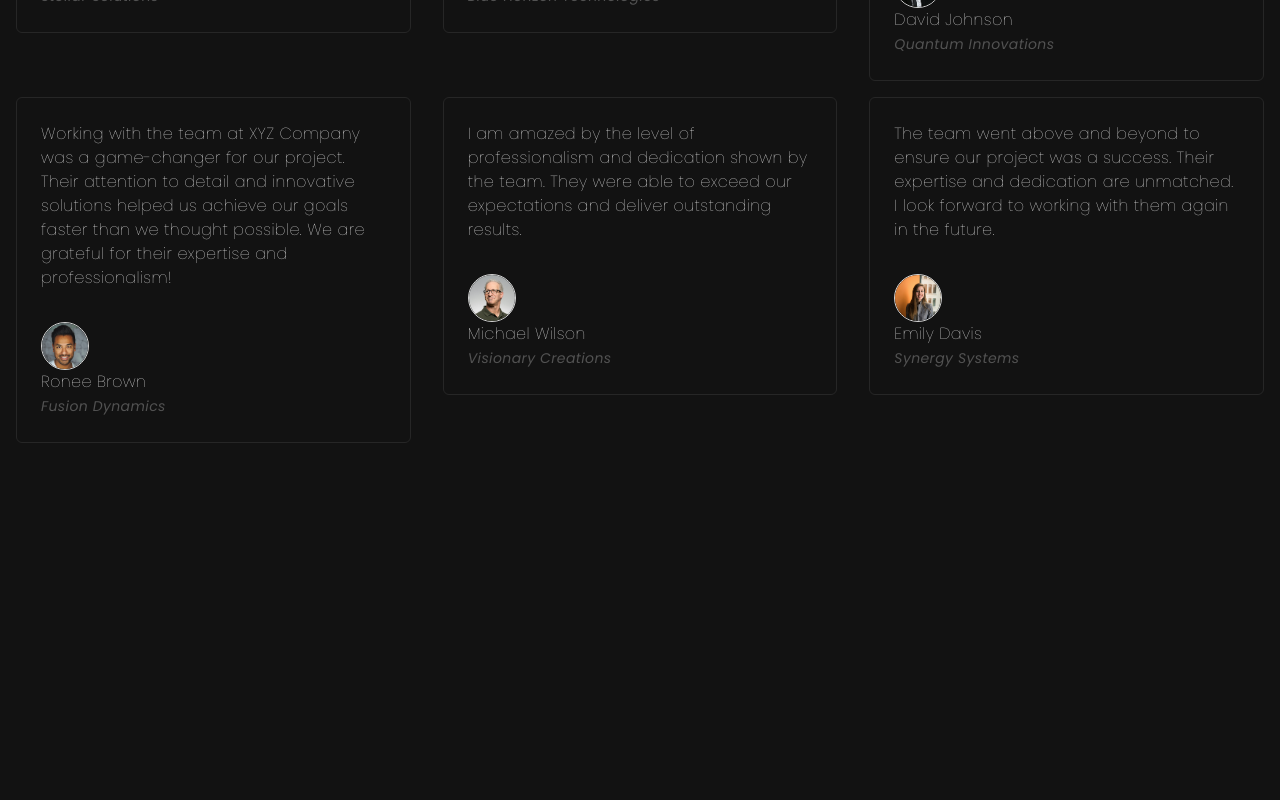
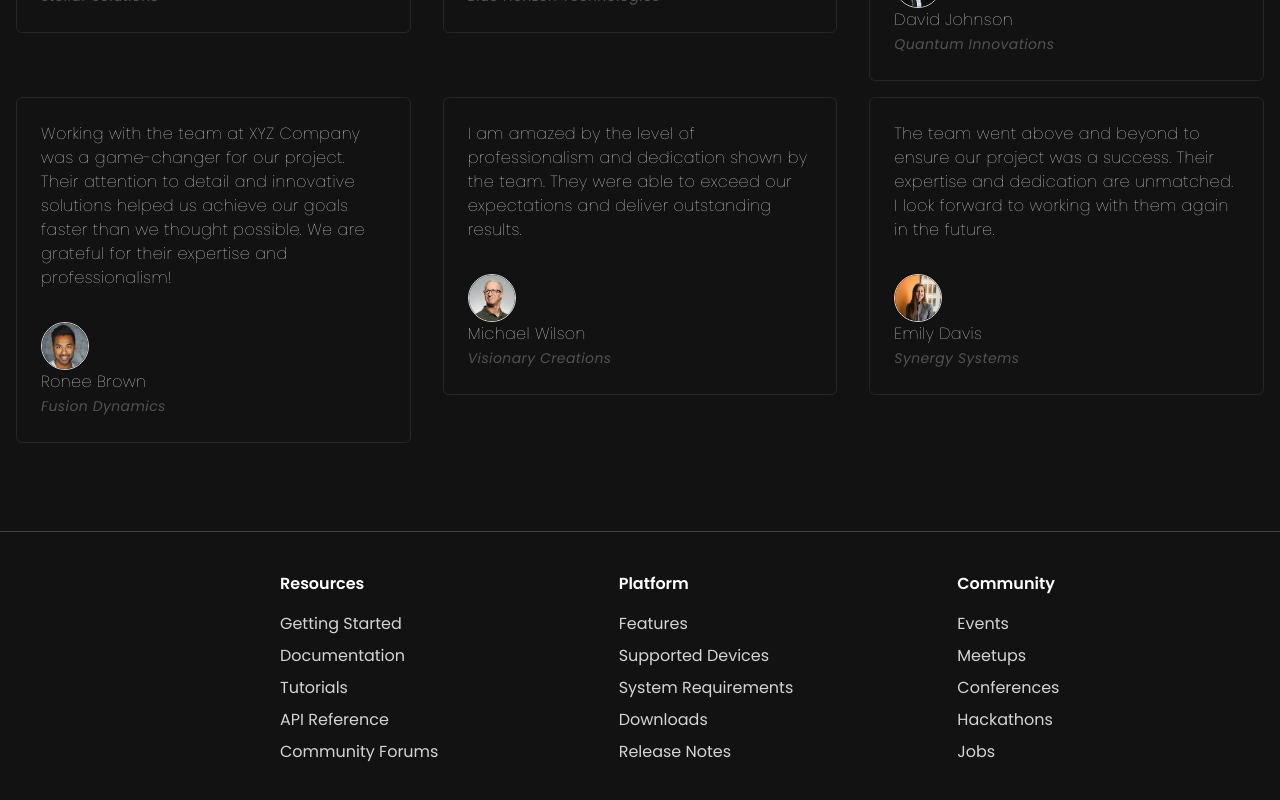
Before and after one commit to Dkyadav10/VritualR, a React (Vite) app: page / in a window 1280 px wide. Shown: the part 3678-4478 px from the top of the page. Before the commit the page ends 4129 px from the top, so only its background shows below. Built offline with nearby package versions, Linux system fonts and the light colour scheme.

Commit message:
last commit

```diff
--- a/src/App.jsx
+++ b/src/App.jsx
@@ -5,6 +5,7 @@
 import Workflow from "./Components/Workflow";
 import Pricing from "./Components/Pricing";
 import Testimonials from "./Components/Testimonials";
+import Footer from "./Components/Footer";
 
 
 const App = () => {
@@ -18,6 +19,7 @@
       <Workflow />
       <Pricing />
       <Testimonials/>
+      <Footer />
     </>
   )
 }
--- /dev/null
+++ b/src/Components/Footer.jsx
@@ -0,0 +1,48 @@
+import React from 'react';
+import {resourcesLinks, communityLinks, platformLinks} from "../constants";
+
+
+
+const Footer = () => {
+  return (
+    <footer className = "mt-20 border-t py-10 border-neutral-700 lg:pl-70">
+        <div className = "grid grid-cols-2 lg:grid-cols-3 gap-4">
+            <div>
+                <h3 className = "text-md font-semibold mb-4">Resources</h3>
+                <ul className = "space-y-2">
+                    {resourcesLinks.map((link, index) =>
+                        <li key = {index}>
+                            <a className = "text-neutral-300 hover:text-white" href={link.href}>{link.text}</a>
+                        </li>
+                    )}
+                </ul>
+            </div>
+
+            <div>
+                <h3 className = "text-md font-semibold mb-4">Platform</h3>
+                <ul className = "space-y-2">
+                    {platformLinks.map((link, index) =>
+                        <li key = {index}>
+                            <a className = "text-neutral-300 hover:text-white" href={link.href}>{link.text}</a>
+                        </li>
+                    )}
+                </ul>
+            </div>
+
+            <div>
+                <h3 className = "text-md font-semibold mb-4">Community</h3>
+                <ul className = "space-y-2">
+                    {communityLinks.map((link, index) =>
+                        <li key = {index}>
+                            <a className = "text-neutral-300 hover:text-white" href={link.href}>{link.text}</a>
+                        </li>
+                    )}
+                </ul>
+            </div>
+
+        </div>
+    </footer>
+  );
+};
+
+export default Footer;
```
